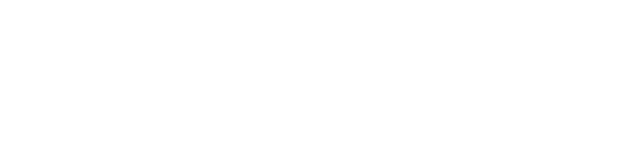
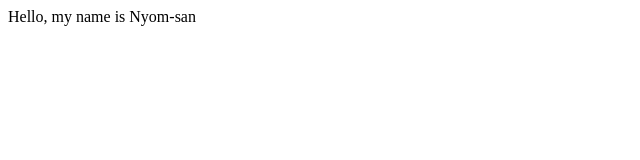
Before and after one commit to nyom-nyom-san/portfolio-project, a website: page index.html in a window 1280 px wide. Shown: the whole page, without its empty margins (0-640 px from the left). Drawn offline with Linux system fonts and the light colour scheme.

Commit message:
Update index.html

```diff
--- a/index.html
+++ b/index.html
@@ -9,7 +9,7 @@
 </head>
 
 <body>
-
+  Hello, my name is Nyom-san
   <script src="script.js"></script>
 </body>
 
```
